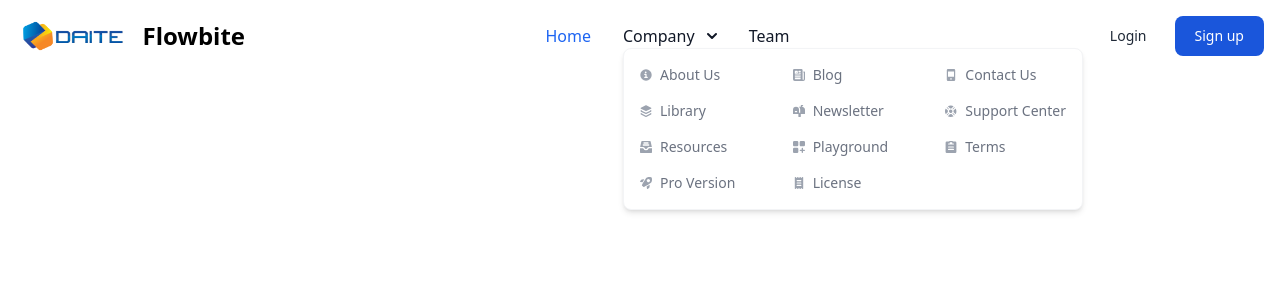
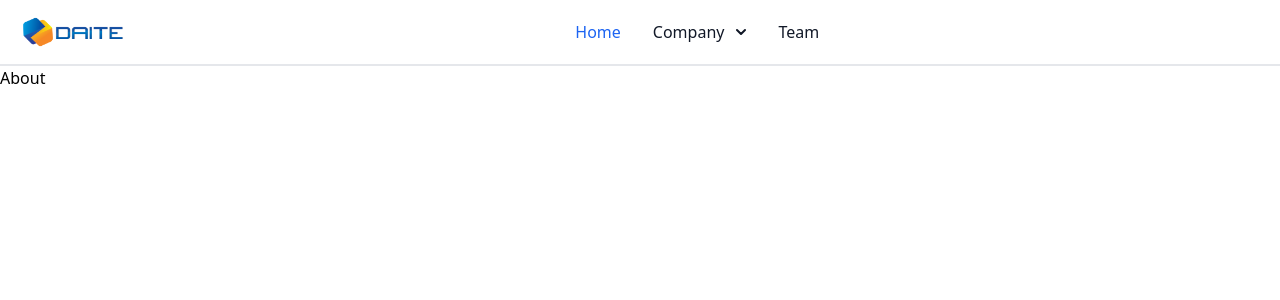
Before and after one commit to EdwinDev6/coopago-react-frontend, a React (Vite) app: page /about in a window 1280 px wide. Shown: the top 300 px of the page. Built offline with nearby package versions, Linux system fonts and the light colour scheme.

Commit message:
feat: add home and about components, and  update routing and navbar

```diff
--- a/src/App.jsx
+++ b/src/App.jsx
@@ -1,7 +1,8 @@
 import { Routes, Route } from "react-router-dom";
-
+import Home from "./components/home/Home";
 import Login from "./components/login/Login";
 import Signup from "./components/signup/Signup";
+import About from "./components/about/About";
 
 function App() {
   return (
@@ -10,6 +11,8 @@
         {/* Public routes */}
         <Route path="/" exact element={<Login />} />
         <Route path="/signup" exact element={<Signup />} />
+        <Route path="/home" exact element={<Home />} />
+        <Route path="/about" exact element={<About />} />
       </Routes>
     </div>
   );
--- /dev/null
+++ b/src/components/about/About.jsx
@@ -0,0 +1,5 @@
+function About() {
+  return <div>About</div>;
+}
+
+export default About;
--- a/src/components/navbar/Nabvar.jsx
+++ b/src/components/navbar/Nabvar.jsx
@@ -1,79 +1,92 @@
 import { useLocation } from "react-router-dom";
+import { useState, useEffect } from "react";
 
-function Nabvar() {
+export default function Navbar() {
   const location = useLocation();
+  const [isMenuOpen, setMenuOpen] = useState(false);
+  const [isDropdownOpen, setDropdownOpen] = useState(false);
 
-  // Lista de rutas donde el componente NO debe mostrarse
+  // Estas son las rutas donde no se reflejará el menú
   const excludedRoutes = ["/", "/signup"];
 
-  // Si la ruta actual está en la lista, no renderizar el componente
+  // Cargar el estado del dropdown desde localStorage
+  useEffect(() => {
+    const savedDropdownState = localStorage.getItem("isDropdownOpen");
+    if (savedDropdownState !== null) {
+      setDropdownOpen(JSON.parse(savedDropdownState));
+    }
+  }, []);
+
+  const toggleMenu = () => {
+    setMenuOpen(!isMenuOpen);
+  };
+
+  const toggleDropdown = () => {
+    setDropdownOpen(prevState => {
+      const newState = !prevState;
+      localStorage.setItem("isDropdownOpen", newState); // Guardar el nuevo estado en localStorage
+      return newState;
+    });
+  };
+
+  // Condicional para no renderizar el componente
   if (excludedRoutes.includes(location.pathname)) {
     return null;
   }
 
   return (
     <div>
-      <nav className="bg-white border-gray-200 dark:bg-gray-900">
+      <nav className="bg-white  border-b-2 border-gray-200 dark:bg-gray-900">
         <div className="flex flex-wrap items-center justify-between max-w-screen-xl mx-auto p-4">
           <a
-            href="#"
+            href="/home"
             className="flex items-center space-x-3 rtl:space-x-reverse"
           >
             <img
               src="../../src/assets/images/logotipo.png"
               className="h-8"
-              alt="Flowbite Logo"
+              alt="Daite Logo"
             />
-            <span className="self-center text-2xl font-semibold whitespace-nowrap dark:text-white">
-              Flowbite
-            </span>
           </a>
           <div className="flex items-center md:order-2 space-x-1 md:space-x-2 rtl:space-x-reverse">
-            <a
-              href="#"
-              className="text-gray-800 dark:text-white hover:bg-gray-50 focus:ring-4 focus:ring-gray-300 font-medium rounded-lg text-sm px-4 py-2 md:px-5 md:py-2.5 dark:hover:bg-gray-700 focus:outline-none dark:focus:ring-gray-800"
-            >
-              Login
-            </a>
-            <a
-              href="#"
-              className="text-white bg-blue-700 hover:bg-blue-800 focus:ring-4 focus:ring-blue-300 font-medium rounded-lg text-sm px-4 py-2 md:px-5 md:py-2.5 dark:bg-blue-600 dark:hover:bg-blue-700 focus:outline-none dark:focus:ring-blue-800"
-            >
-              Sign up
-            </a>
             <button
-              data-collapse-toggle="mega-menu-icons"
+              onClick={toggleMenu}
               type="button"
               className="inline-flex items-center p-2 w-10 h-10 justify-center text-sm text-gray-500 rounded-lg md:hidden hover:bg-gray-100 focus:outline-none focus:ring-2 focus:ring-gray-200 dark:text-gray-400 dark:hover:bg-gray-700 dark:focus:ring-gray-600"
               aria-controls="mega-menu-icons"
-              aria-expanded="false"
+              aria-expanded={isMenuOpen}
             >
               <span className="sr-only">Open main menu</span>
               <svg
                 className="w-5 h-5"
-                aria-hidden="true"
                 xmlns="http://www.w3.org/2000/svg"
                 fill="none"
-                viewBox="0 0 17 14"
+                viewBox="0 0 24 24"
+                stroke="currentColor"
               >
                 <path
-                  stroke="currentColor"
                   strokeLinecap="round"
                   strokeLinejoin="round"
                   strokeWidth="2"
-                  d="M1 1h15M1 7h15M1 13h15"
+                  d={
+                    isMenuOpen
+                      ? "M6 18L18 6M6 6l12 12"
+                      : "M4 6h16M4 12h16M4 18h16"
+                  }
                 />
               </svg>
             </button>
           </div>
           <div
             id="mega-menu-icons"
-            className="items-center justify-between hidden w-full md:flex md:w-auto md:order-1"
+            className={`${
+              isMenuOpen ? "block" : "hidden"
+            } items-center justify-between w-full md:flex md:w-auto md:order-1`}
           >
             <ul className="flex flex-col mt-4 font-medium md:flex-row md:mt-0 md:space-x-8 rtl:space-x-reverse">
               <li>
                 <a
-                  href="#"
+                  href="/home"
                   className="block py-2 px-3 text-blue-600 border-b border-gray-100 hover:bg-gray-50 md:hover:bg-transparent md:border-0 md:hover:text-blue-600 md:p-0 dark:text-blue-500 md:dark:hover:text-blue-500 dark:hover:bg-gray-700 dark:hover:text-blue-500 md:dark:hover:bg-transparent dark:border-gray-700"
                   aria-current="page"
                 >
@@ -82,8 +95,7 @@
               </li>
               <li>
                 <button
-                  id="mega-menu-icons-dropdown-button"
-                  data-dropdown-toggle="mega-menu-icons-dropdown"
+                  onClick={toggleDropdown}
                   className="flex items-center justify-between w-full py-2 px-3 font-medium text-gray-900 border-b border-gray-100 md:w-auto hover:bg-gray-50 md:hover:bg-transparent md:border-0 md:hover:text-blue-600 md:p-0 dark:text-white md:dark:hover:text-blue-500 dark:hover:bg-gray-700 dark:hover:text-blue-500 md:dark:hover:bg-transparent dark:border-gray-700"
                 >
                   Company
@@ -104,8 +116,9 @@
                   </svg>
                 </button>
                 <div
-                  id="mega-menu-icons-dropdown"
-                  className="absolute z-10 grid  w-auto grid-cols-2 text-sm bg-white border border-gray-100 rounded-lg shadow-md dark:border-gray-700 md:grid-cols-3 dark:bg-gray-700"
+                  className={`absolute z-10 grid w-auto grid-cols-2 text-sm bg-white border border-gray-100 rounded-lg shadow-md dark:border-gray-700 md:grid-cols-3 dark:bg-gray-700 ${
+                    isDropdownOpen ? "block" : "hidden"
+                  }`} // Cambia aquí
                 >
                   <div className="p-4 pb-0 text-gray-900 md:pb-4 dark:text-white">
                     <ul
@@ -114,7 +127,7 @@
                     >
                       <li>
                         <a
-                          href="#"
+                          href="/about"
                           className="flex items-center text-gray-500 dark:text-gray-400 hover:text-blue-600 dark:hover:text-blue-500 group"
                         >
                           <span className="sr-only">About us</span>
@@ -167,24 +180,6 @@
                             <path d="M1 18h16a1 1 0 0 0 1-1v-6h-4.439a.99.99 0 0 0-.908.6 3.978 3.978 0 0 1-7.306 0 .99.99 0 0 0-.908-.6H0v6a1 1 0 0 0 1 1Z" />
                           </svg>
                           Resources
-                        </a>
-                      </li>
-                      <li>
-                        <a
-                          href="#"
-                          className="flex items-center text-gray-500 dark:text-gray-400 hover:text-blue-600 dark:hover:text-blue-500 group"
-                        >
-                          <span className="sr-only">Pro Version</span>
-                          <svg
-                            className="w-3 h-3 me-2 text-gray-400 dark:text-gray-500 group-hover:text-blue-600 dark:group-hover:text-blue-500"
-                            aria-hidden="true"
-                            xmlns="http://www.w3.org/2000/svg"
-                            fill="currentColor"
-                            viewBox="0 0 20 20"
-                          >
-                            <path d="m7.164 3.805-4.475.38L.327 6.546a1.114 1.114 0 0 0 .63 1.89l3.2.375 3.007-5.006ZM11.092 15.9l.472 3.14a1.114 1.114 0 0 0 1.89.63l2.36-2.362.38-4.475-5.102 3.067Zm8.617-14.283A1.613 1.613 0 0 0 18.383.291c-1.913-.33-5.811-.736-7.556 1.01-1.98 1.98-6.172 9.491-7.477 11.869a1.1 1.1 0 0 0 .193 1.316l.986.985.985.986a1.1 1.1 0 0 0 1.316.193c2.378-1.3 9.889-5.5 11.869-7.477 1.746-1.745 1.34-5.643 1.01-7.556Zm-3.873 6.268a2.63 2.63 0 1 1-3.72-3.72 2.63 2.63 0 0 1 3.72 3.72Z" />
-                          </svg>
-                          Pro Version
                         </a>
                       </li>
                     </ul>
@@ -244,24 +239,6 @@
                             <path d="M6.143 0H1.857A1.857 1.857 0 0 0 0 1.857v4.286C0 7.169.831 8 1.857 8h4.286A1.857 1.857 0 0 0 8 6.143V1.857A1.857 1.857 0 0 0 6.143 0Zm10 0h-4.286A1.857 1.857 0 0 0 10 1.857v4.286C10 7.169 10.831 8 11.857 8h4.286A1.857 1.857 0 0 0 18 6.143V1.857A1.857 1.857 0 0 0 16.143 0Zm-10 10H1.857A1.857 1.857 0 0 0 0 11.857v4.286C0 17.169.831 18 1.857 18h4.286A1.857 1.857 0 0 0 8 16.143v-4.286A1.857 1.857 0 0 0 6.143 10ZM17 13h-2v-2a1 1 0 0 0-2 0v2h-2a1 1 0 0 0 0 2h2v2a1 1 0 0 0 2 0v-2h2a1 1 0 0 0 0-2Z" />
                           </svg>
                           Playground
-                        </a>
-                      </li>
-                      <li>
-                        <a
-                          href="#"
-                          className="flex items-center text-gray-500 dark:text-gray-400 hover:text-blue-600 dark:hover:text-blue-500 group"
-                        >
-                          <span className="sr-only">License</span>
-                          <svg
-                            className="w-3 h-3 me-2 text-gray-400 dark:text-gray-500 group-hover:text-blue-600 dark:group-hover:text-blue-500"
-                            aria-hidden="true"
-                            xmlns="http://www.w3.org/2000/svg"
-                            fill="currentColor"
-                            viewBox="0 0 14 20"
-                          >
-                            <path d="M13.383.076a1 1 0 0 0-1.09.217L11 1.586 9.707.293a1 1 0 0 0-1.414 0L7 1.586 5.707.293a1 1 0 0 0-1.414 0L3 1.586 1.707.293A1 1 0 0 0 0 1v18a1 1 0 0 0 1.707.707L3 18.414l1.293 1.293a1 1 0 0 0 1.414 0L7 18.414l1.293 1.293a1 1 0 0 0 1.414 0L11 18.414l1.293 1.293A1 1 0 0 0 14 19V1a1 1 0 0 0-.617-.924ZM10 15H4a1 1 0 1 1 0-2h6a1 1 0 0 1 0 2Zm0-4H4a1 1 0 1 1 0-2h6a1 1 0 1 1 0 2Zm0-4H4a1 1 0 0 1 0-2h6a1 1 0 1 1 0 2Z" />
-                          </svg>
-                          License
                         </a>
                       </li>
                     </ul>
@@ -341,5 +318,3 @@
     </div>
   );
 }
-
-export default Nabvar;
```
